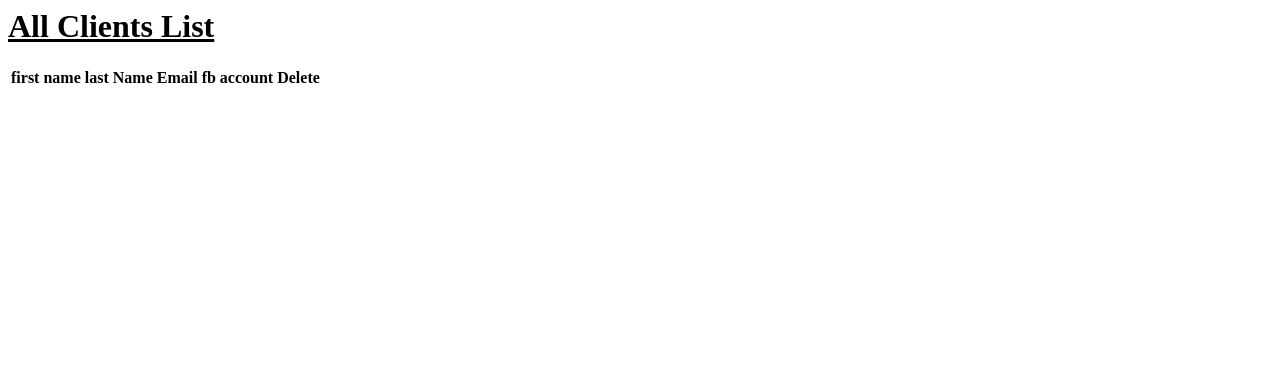
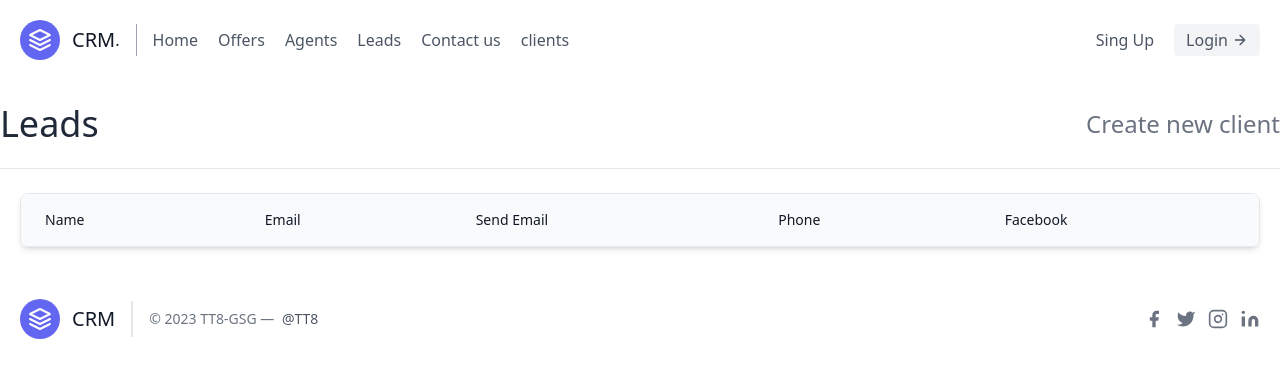
Before and after one commit to eayman/finalproject, a Django app: page /clients/clients/client_list in a window 1280 px wide. Shown: the top 378 px of the page. Run offline with Django 4.2, Linux system fonts and the light colour scheme; lists and menus that the app fills with data are empty; some libraries are stand-ins or nearby versions.

Commit message:
add create client , delete, update

```diff
--- a/clients/templates/clients/client_list.html
+++ b/clients/templates/clients/client_list.html
@@ -1,24 +1,138 @@
-<div class="container mt-4">
-<h1 class="text-center"><u>All Clients List</u></h1>
-<table class="table table-hover" id="example">
-    <thead>
-        <tr class="text-center">
-            <th>first name</th>
-            <th>last Name</th>
-            <th>Email</th>
-            <th>fb account</th>
-            <th>Delete</th>
+{% extends 'base.html' %}
+
+{% block content %}
+    <div class="w-full mb-6 py-6 flex justify-between items-center border-b border-gray-200">
+        <div class="text-4xl text-gray-800">
+            <h1>Leads</h1>
+        </div>
+        <div class="text-2xl text-gray-500 hover:text-blue-500">
+            <a href="{% url 'core:lead-create' %}">Create new client</a>
+        </div>
+
+    </div>
+<!-- component -->
+<div class="overflow-hidden rounded-lg border border-gray-200 shadow-md m-5">
+    <table class="w-full border-collapse bg-white text-left text-sm text-gray-500">
+        <thead class="bg-gray-50">
+        <tr>
+            <th scope="col" class="px-6 py-4 font-medium text-gray-900">Name</th>
+            <th scope="col" class="px-6 py-4 font-medium text-gray-900">Email</th>
+            <th scope="col" class="px-6 py-4 font-medium text-gray-900">Send Email</th>
+            <th scope="col" class="px-6 py-4 font-medium text-gray-900">Phone</th>
+            <th scope="col" class="px-6 py-4 font-medium text-gray-900">Facebook</th>
         </tr>
+        </thead>
+        <tbody class="divide-y divide-gray-100 border-t border-gray-100">
         {% for client in clients %}
-        <tr>
-            <td>{{Client.name}}</td>
-            <td>{{Client.name}}</td>
-            <td>{{client.Email}}</td>
-            <td>{{Client.url}}</td>
-            <td><a href="/delete_client/<int:pk>/" class="btn btn-danger" onclick="return confirm('Are you sure you want to delete CLIENT?')">Delete</a></td>
+        <tr class="hover:bg-gray-50">
+            <th class="flex gap-3 px-6 py-4 font-normal text-gray-900">
+            <div class="text-sm">
+              <div class="font-medium text-gray-700">{{client}}</div>
+
+            </div>
+          </th>
+
+          </td>
+          <td class="px-6 py-4">{{client.email}}</td>
+          <td class="px-6 py-4">
+
+            <span class="inline-flex items-center gap-1 rounded-full bg-blue-50 px-2 py-1 text-xs font-semibold text-blue-600">
+              <a href="mailto:{{lead.email}}">Send Email</a>
+              </span>
+
+          </td>
+
+          <td class="px-6 py-4">
+            <div class="flex gap-2">
+              <span class="inline-flex items-center gap-1 rounded-full bg-blue-50 px-2 py-1 text-xs font-semibold text-blue-600">
+                {{client.phone_number}}
+              </span>
+            </div>
+          </td>
+
+          <td class="px-6 py-4">
+            <div class="flex gap-2">
+               <!-- Whatsapp -->
+                   <a href="https://wa.me/{{client.phone_number}}" target="_blank">
+                    <svg
+                    xmlns="http://www.w3.org/2000/svg"
+                    class="h-7 w-7"
+                    fill="currentColor"
+                    style="color: #128c7e"
+                    viewBox="0 0 24 24">
+                    <path
+                      d="M.057 24l1.687-6.163c-1.041-1.804-1.588-3.849-1.587-5.946.003-6.556 5.338-11.891 11.893-11.891 3.181.001 6.167 1.24 8.413 3.488 2.245 2.248 3.481 5.236 3.48 8.414-.003 6.557-5.338 11.892-11.893 11.892-1.99-.001-3.951-.5-5.688-1.448l-6.305 1.654zm6.597-3.807c1.676.995 3.276 1.591 5.392 1.592 5.448 0 9.886-4.434 9.889-9.885.002-5.462-4.415-9.89-9.881-9.892-5.452 0-9.887 4.434-9.889 9.884-.001 2.225.651 3.891 1.746 5.634l-.999 3.648 3.742-.981zm11.387-5.464c-.074-.124-.272-.198-.57-.347-.297-.149-1.758-.868-2.031-.967-.272-.099-.47-.149-.669.149-.198.297-.768.967-.941 1.165-.173.198-.347.223-.644.074-.297-.149-1.255-.462-2.39-1.475-.883-.788-1.48-1.761-1.653-2.059-.173-.297-.018-.458.13-.606.134-.133.297-.347.446-.521.151-.172.2-.296.3-.495.099-.198.05-.372-.025-.521-.075-.148-.669-1.611-.916-2.206-.242-.579-.487-.501-.669-.51l-.57-.01c-.198 0-.52.074-.792.372s-1.04 1.016-1.04 2.479 1.065 2.876 1.213 3.074c.149.198 2.095 3.2 5.076 4.487.709.306 1.263.489 1.694.626.712.226 1.36.194 1.872.118.571-.085 1.758-.719 2.006-1.413.248-.695.248-1.29.173-1.414z" />
+                  </svg>
+                   </a>
+            </div>
+          </td>
+
+          <td class="px-6 py-4">
+            <div class="flex gap-2">
+                <!-- Facebook -->
+                   <a href="{{lead.fb_account}}" target="_blank">
+                    <svg
+                    xmlns="http://www.w3.org/2000/svg"
+                    class="h-7 w-7"
+                    fill="currentColor"
+                    style="color: #1877f2"
+                    viewBox="0 0 24 24">
+                    <path
+                        d="M9 8h-3v4h3v12h5v-12h3.642l.358-4h-4v-1.667c0-.955.192-1.333 1.115-1.333h2.885v-5h-3.808c-3.596 0-5.192 1.583-5.192 4.615v3.385z" />
+                    </svg>
+                   </a>
+            </div>
+          </td>
+
+
+
+
+
+          <td class="px-6 py-4">
+            <div class="flex justify-end gap-4">
+              <a x-data="{ tooltip: 'Delete' }" href="{% url 'clients:client_delete' client.id %}">
+                <svg
+                  xmlns="http://www.w3.org/2000/svg"
+                  fill="none"
+                  viewBox="0 0 24 24"
+                  stroke-width="1.5"
+                  stroke="currentColor"
+                  class="h-6 w-6"
+                  x-tooltip="tooltip"
+                >
+                  <path
+                    stroke-linecap="round"
+                    stroke-linejoin="round"
+                    d="M14.74 9l-.346 9m-4.788 0L9.26 9m9.968-3.21c.342.052.682.107 1.022.166m-1.022-.165L18.16 19.673a2.25 2.25 0 01-2.244 2.077H8.084a2.25 2.25 0 01-2.244-2.077L4.772 5.79m14.456 0a48.108 48.108 0 00-3.478-.397m-12 .562c.34-.059.68-.114 1.022-.165m0 0a48.11 48.11 0 013.478-.397m7.5 0v-.916c0-1.18-.91-2.164-2.09-2.201a51.964 51.964 0 00-3.32 0c-1.18.037-2.09 1.022-2.09 2.201v.916m7.5 0a48.667 48.667 0 00-7.5 0"
+                  />
+                </svg>
+              </a>
+
+            <a x-data="{ tooltip: 'Edite' }" href="{% url 'clients:client_update' client.id %}">
+
+                <svg
+                  xmlns="http://www.w3.org/2000/svg"
+                  fill="none"
+                  viewBox="0 0 24 24"
+                  stroke-width="1.5"
+                  stroke="currentColor"
+                  class="h-6 w-6"
+                  x-tooltip="tooltip"
+                >
+                  <path
+                    stroke-linecap="round"
+                    stroke-linejoin="round"
+                    d="M16.862 4.487l1.687-1.688a1.875 1.875 0 112.652 2.652L6.832 19.82a4.5 4.5 0 01-1.897 1.13l-2.685.8.8-2.685a4.5 4.5 0 011.13-1.897L16.863 4.487zm0 0L19.5 7.125"
+                />
+                </svg>
+            </a>
+            </div>
+          </td>
         </tr>
         {% endfor %}
-    </tbody>
-    </thead>
+      </tbody>
     </table>
-</div>
+  </div>
+
+
+{% endblock content %}
--- a/clients/urls.py
+++ b/clients/urls.py
@@ -4,5 +4,9 @@ from clients.views import *
 app_name = "clients"
 urlpatterns = [
     path ('clients/client_list', Client_list.as_view(),name='client_list'),
-    path('clients/<int:pk>/delete_client/',Delete_client.as_view(), name='delete_client')
+    path('clients/<int:pk>/client_delete/', Delete_client.as_view(), name='client_delete') ,
+    path('clients/client_create',ClientCreateView.as_view(),name='client_create'),
+    path('clients/<int:pk>/client_update/',ClientUpdateView.as_view(), name='client_update'),
+
+
 ]
--- a/clients/views.py
+++ b/clients/views.py
@@ -1,5 +1,6 @@
-from django.shortcuts import render
+from django.shortcuts import render ,resolve_url
 from .models import *
+from .forms import *
 from django.views.generic import TemplateView,ListView,DetailView,CreateView,UpdateView,DeleteView
 
 
@@ -11,7 +12,33 @@ class Client_list(ListView):
     queryset = Client.objects.all()
     context_object_name = "client"
 
-class Delete_client(DetailView):
-    template_name = "clients/client_list.html"
+
+class Delete_client(DeleteView):
+    template_name = "clients/client_delete.html"
     queryset = Client.objects.all()
-    context_object_name = "client"
+
+    def get_success_url(self):
+        return resolve_url("clients:client_list")
+
+class ClientCreateView(CreateView):
+    template_name = "clients/client_create.html"
+    form_class = clientModelForm
+
+    def get_success_url(self):
+        return resolve_url("clients:client_list")
+
+class ClientUpdateView(UpdateView):
+    template_name = "leads/lead_update.html"
+    queryset = Client.objects.all()
+    form_class = clientModelForm
+
+    def get_success_url(self):
+        return resolve_url("clients:client_list")
+
+
+class ClientDeleteView(DeleteView):
+    template_name = "leads/lead_delete.html"
+    queryset = Client.objects.all()
+
+    def get_success_url(self):
+        return resolve_url("clients:client_list")
--- a/core/views.py
+++ b/core/views.py
@@ -22,11 +22,6 @@ class LeadListView(ListView):
         else:
             agent = get_object_or_404(Agent,user=self.request.user)
             return Lead.objects.filter(agent=agent)
-
-
-
-
-
 
 
 
```
Also changed, not shown: clients/forms.py (added, +63 -0 lines), clients/templates/clients/client_create.html (added, +51 -0 lines), clients/templates/clients/client_delete.html (added, +25 -0 lines), clients/templates/clients/client_update.html (added, +51 -0 lines).
